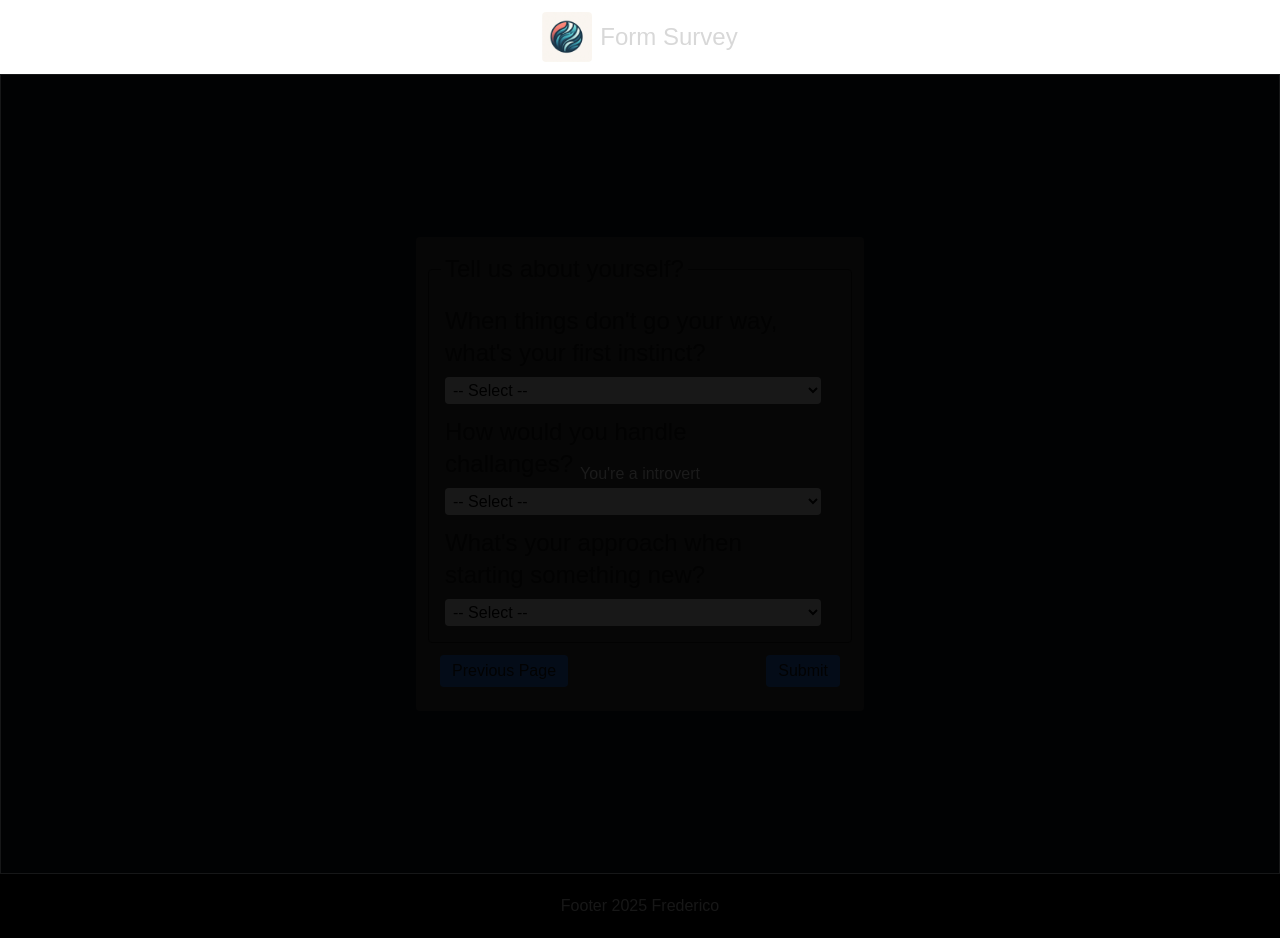
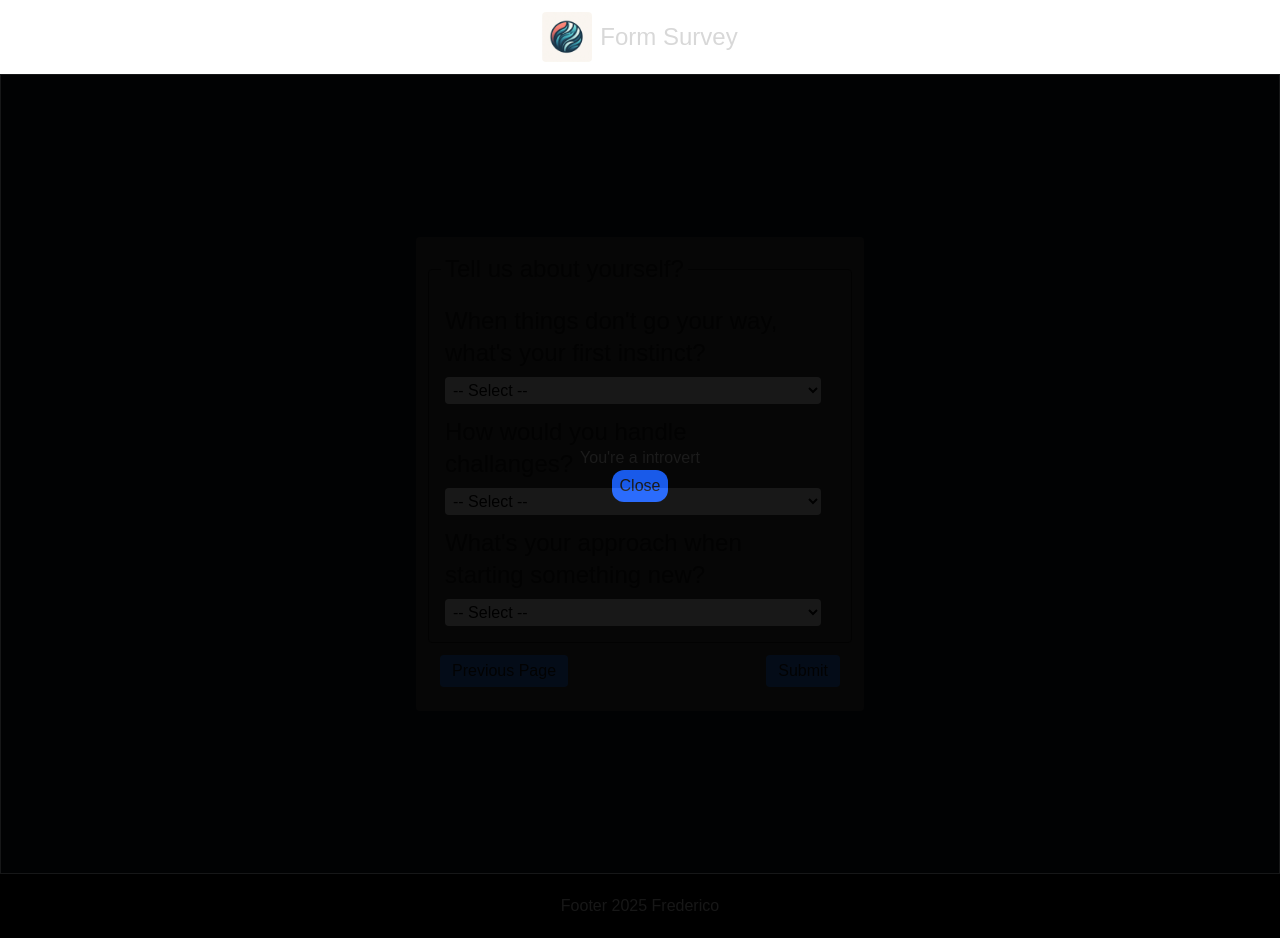
Before and after one commit to FredH2O/basic-ts-form, a Next.js app: page /Page3 in a window 1280 px wide. Both pictures are taken after a click on the button "Submit". Built offline with nearby package versions, Linux system fonts and the light colour scheme.

Commit message:
feat: close button to reset everything else for a new form

```diff
--- a/app/Page3/page.tsx
+++ b/app/Page3/page.tsx
@@ -6,11 +6,22 @@ import ChallangesQuestion from "../../components/Questions_3/ChallengesQuestion"
 import ApproachQuestion from "../../components/Questions_3/ApproachQuestion";
 
 const Page3 = () => {
-  const { handleChange, handleSubmit, submitQuestion, otherAnswer, result } =
-    useFormContext();
+  const {
+    handleChange,
+    handleSubmit,
+    submitQuestion,
+    otherAnswer,
+    result,
+    handleReset,
+  } = useFormContext();
 
   return (
-    <FormSection onSubmit={handleSubmit} previous="/Page2" result={result}>
+    <FormSection
+      onSubmit={handleSubmit}
+      previous="/Page2"
+      closeResult={handleReset}
+      result={result}
+    >
       <FrustrationQuestion
         onChange={handleChange}
         value={submitQuestion.frustration}
--- a/app/context/FormContext.tsx
+++ b/app/context/FormContext.tsx
@@ -43,6 +43,7 @@ type FormContextType = {
   setScore: Dispatch<SetStateAction<ScoreValue>>;
   result: string;
   setResult: Dispatch<SetStateAction<string>>;
+  handleReset: (e: FormEvent<HTMLButtonElement>) => void;
 };
 
 const initialScore = {
@@ -184,7 +185,10 @@ export const FormProvider = ({ children }: { children: ReactNode }) => {
       default:
         break;
     }
+  };
 
+  const handleReset = () => {
+    setResult("");
     setSubmitQuestion({
       name: "",
       description: "",
@@ -197,10 +201,6 @@ export const FormProvider = ({ children }: { children: ReactNode }) => {
 
     setScore(initialScore); //reset
     setOtherAnswer(false);
-  };
-
-  const handleReset = () => {
-    setResult("");
   };
 
   return (
@@ -216,6 +216,7 @@ export const FormProvider = ({ children }: { children: ReactNode }) => {
         setScore,
         result,
         setResult,
+        handleReset,
       }}
     >
       {children}
--- a/components/FormSection.tsx
+++ b/components/FormSection.tsx
@@ -7,6 +7,7 @@ type FormSectionProp = {
   next?: string;
   previous?: string;
   result?: string;
+  closeResult?: (e: FormEvent<HTMLButtonElement>) => void;
 };
 
 const FormSection = ({
@@ -15,12 +16,20 @@ const FormSection = ({
   next,
   previous,
   result,
+  closeResult,
 }: FormSectionProp) => {
   return (
     <div className="relative flex justify-center items-center h-screen px-3">
       {result && (
-        <div className="absolute top-0 left-0 flex justify-center items-center bg-black opacity-90 inset-0 border">
+        <div className="absolute top-0 left-0 flex flex-col justify-center items-center bg-black opacity-90 inset-0 border">
           <p>You're a {result}</p>
+          <button
+            className="hover:cursor-pointer hover:bg-blue-800 px-2 py-1 rounded-xl bg-blue-600"
+            onClick={closeResult}
+            type="button"
+          >
+            Close
+          </button>
         </div>
       )}
 
```
